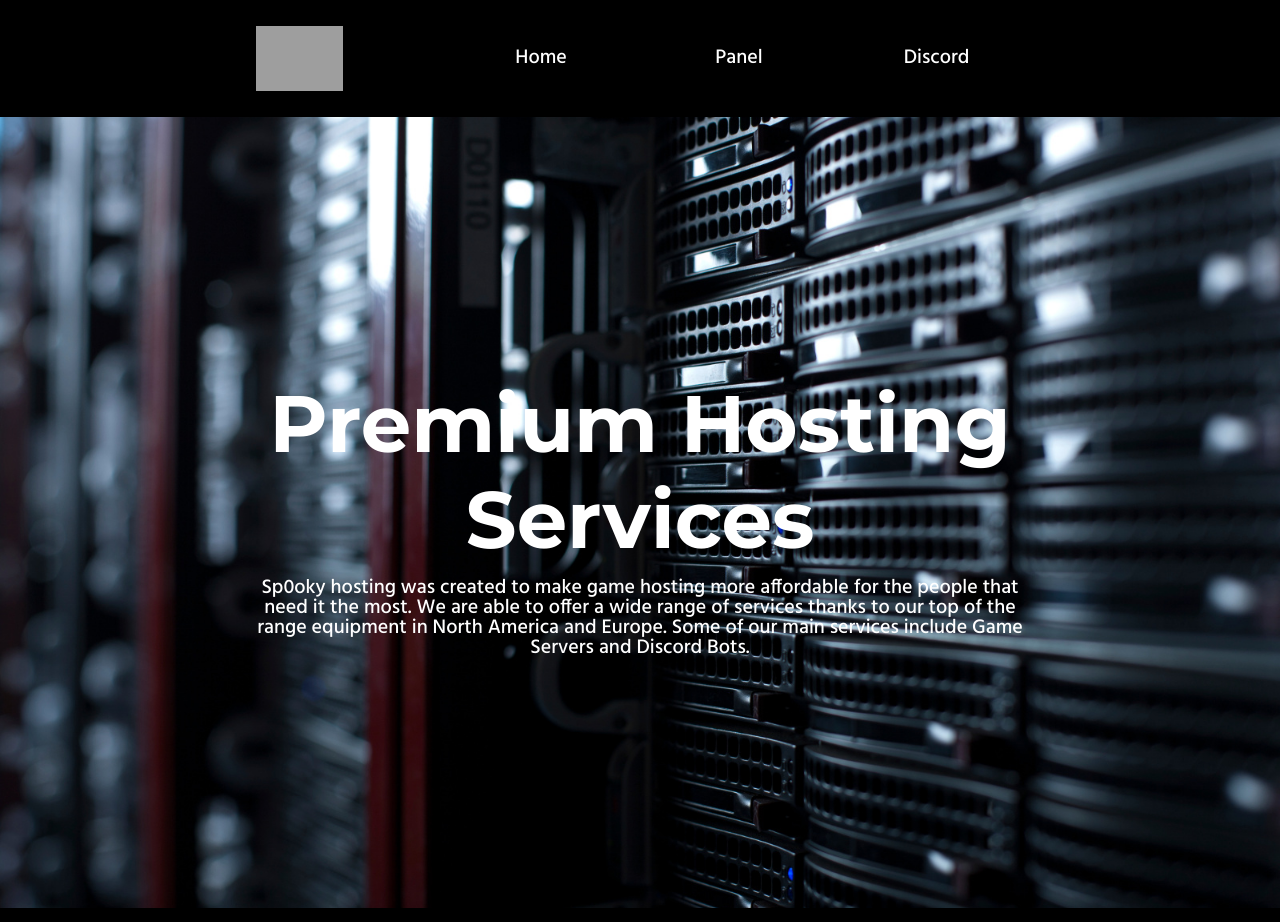
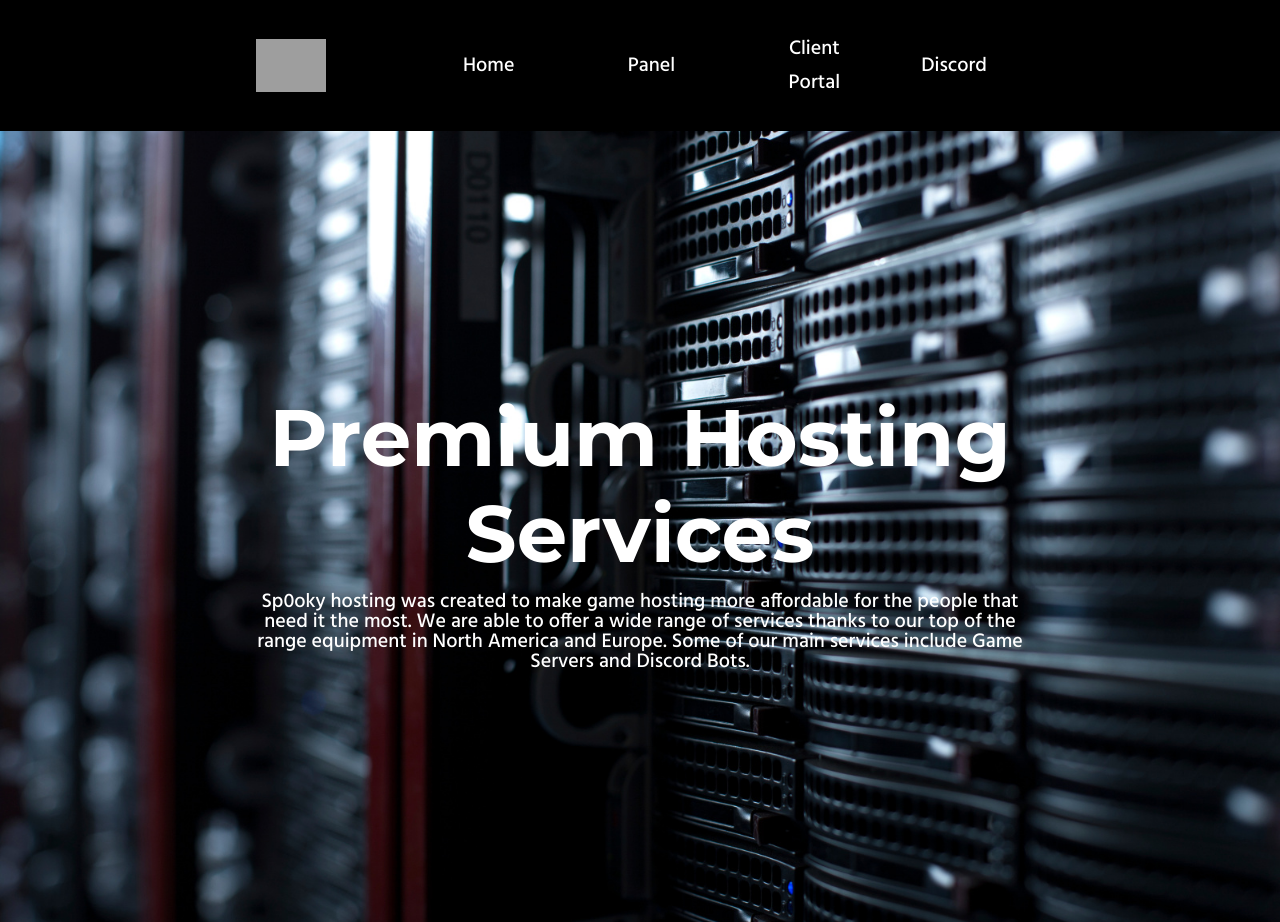
Before and after one commit to sp0oky16/sp0okyservers, a plain HTML site: page index.html in a window 1280 px wide. Shown: the top 922 px of the page. Drawn offline with Linux system fonts and the light colour scheme; grey boxes are pictures that could not be loaded; files whose address does not match are found by name; a web font is replaced by a local one.

Commit message:
Update index.html

```diff
--- a/index.html
+++ b/index.html
@@ -94,6 +94,11 @@ body.custom-background { background-color: #0a0a0a; }
 				<a class="et_pb_button et_pb_button_1_tb_header et_pb_bg_layout_light" href="https://panel.sp0okyservers.ml">Panel</a>
 			</div>
 			</div> <!-- .et_pb_column --><div class="et_pb_column et_pb_column_1_4 et_pb_column_3_tb_header  et_pb_css_mix_blend_mode_passthrough et-last-child">
+
+				<div class="et_pb_button_module_wrapper et_pb_button_1_tb_header_wrapper et_pb_button_alignment_center et_pb_module ">
+					<a class="et_pb_button et_pb_button_1_tb_header et_pb_bg_layout_light" href="https://blesta.sp0okyservers.ml/client/login">Client Portal</a>
+				</div>
+				</div> <!-- .et_pb_column --><div class="et_pb_column et_pb_column_1_4 et_pb_column_3_tb_header  et_pb_css_mix_blend_mode_passthrough et-last-child">
 
 
 				<div class="et_pb_button_module_wrapper et_pb_button_2_tb_header_wrapper et_pb_button_alignment_center et_pb_module ">
```
